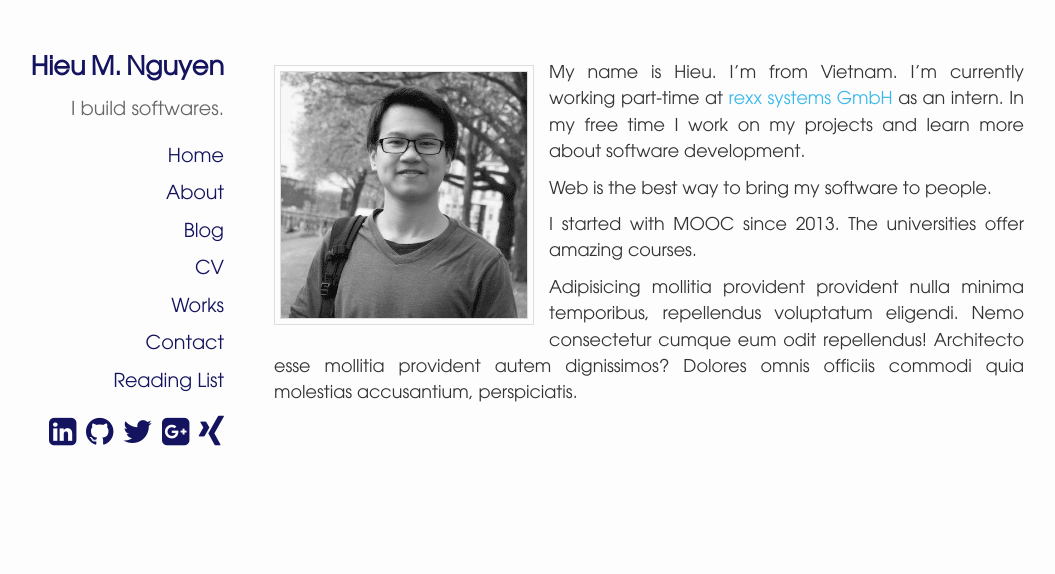
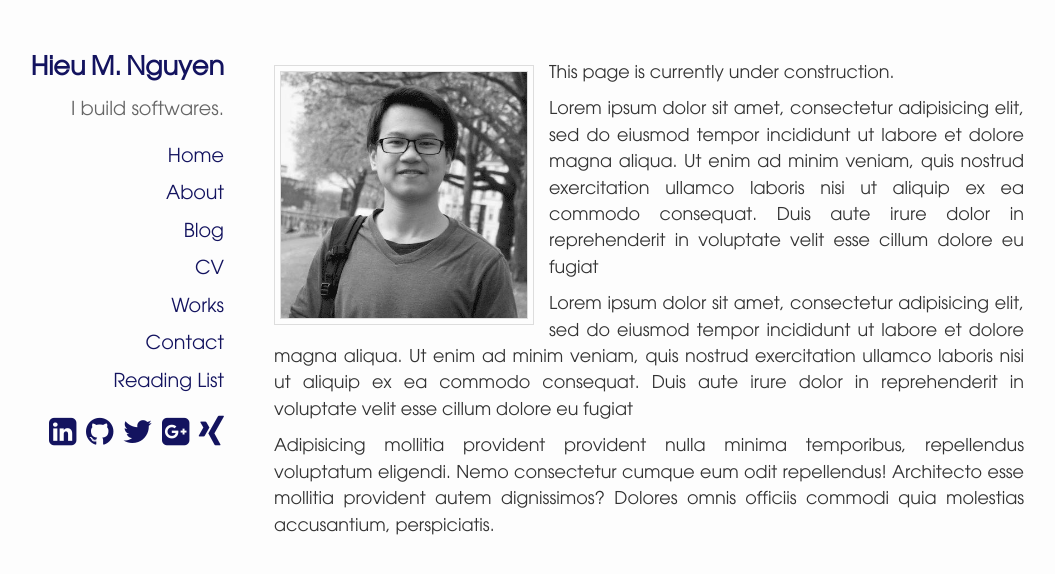
Before and after one commit to ngnmhieu/ngnmhieu.github.io, a Jekyll site: the page built from about.html, in a window 1280 px wide. Shown: the top 574 px of the page, without its empty margins (6-1061 px from the left). Built offline with Jekyll 4.4.1, drawn with Linux system fonts in a browser that asks for light colours; nearby versions of some CDN libraries; Markdown is read by kramdown in place of the engine named in the settings.

Commit message:
under construction about.html

```diff
--- a/about.html
+++ b/about.html
@@ -7,9 +7,9 @@ title: About Hieu
     <div id="profile-pic"></div>
     <img src="/images/profile-color.jpg" width=0 height=0 alt="preload image" />
   </div>
-  <p>My name is Hieu. I'm from Vietnam. I'm currently working part-time at <a href="http://www.rexx-systems.com/">rexx systems GmbH</a> as an intern. In my free time I work on my projects and learn more about software development.</p>
-  <p>Web is the best way to bring my software to people.</p>
-  <p>I started with MOOC since 2013. The universities offer amazing courses.</p>
+  <p>This page is currently under construction.</p>
+  <p>Lorem ipsum dolor sit amet, consectetur adipisicing elit, sed do eiusmod tempor incididunt ut labore et dolore magna aliqua. Ut enim ad minim veniam, quis nostrud exercitation ullamco laboris nisi ut aliquip ex ea commodo consequat. Duis aute irure dolor in reprehenderit in voluptate velit esse cillum dolore eu fugiat</p>
+  <p>Lorem ipsum dolor sit amet, consectetur adipisicing elit, sed do eiusmod tempor incididunt ut labore et dolore magna aliqua. Ut enim ad minim veniam, quis nostrud exercitation ullamco laboris nisi ut aliquip ex ea commodo consequat. Duis aute irure dolor in reprehenderit in voluptate velit esse cillum dolore eu fugiat</p>
   <p>Adipisicing mollitia provident provident nulla minima temporibus, repellendus voluptatum eligendi. Nemo consectetur cumque eum odit repellendus! Architecto esse mollitia provident autem dignissimos? Dolores omnis officiis commodi quia molestias accusantium, perspiciatis.</p>
 </section>
 <div class="clear"></div>
```
Also changed, not shown: about1.html (added, +15 -0 lines).
